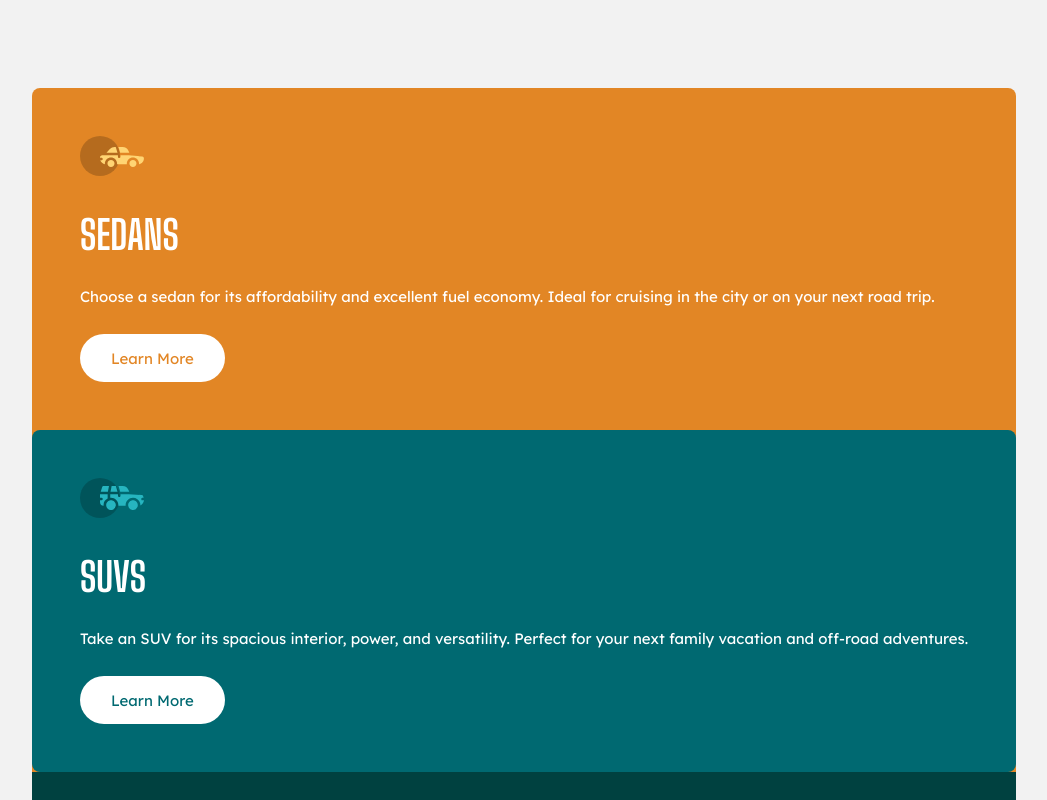
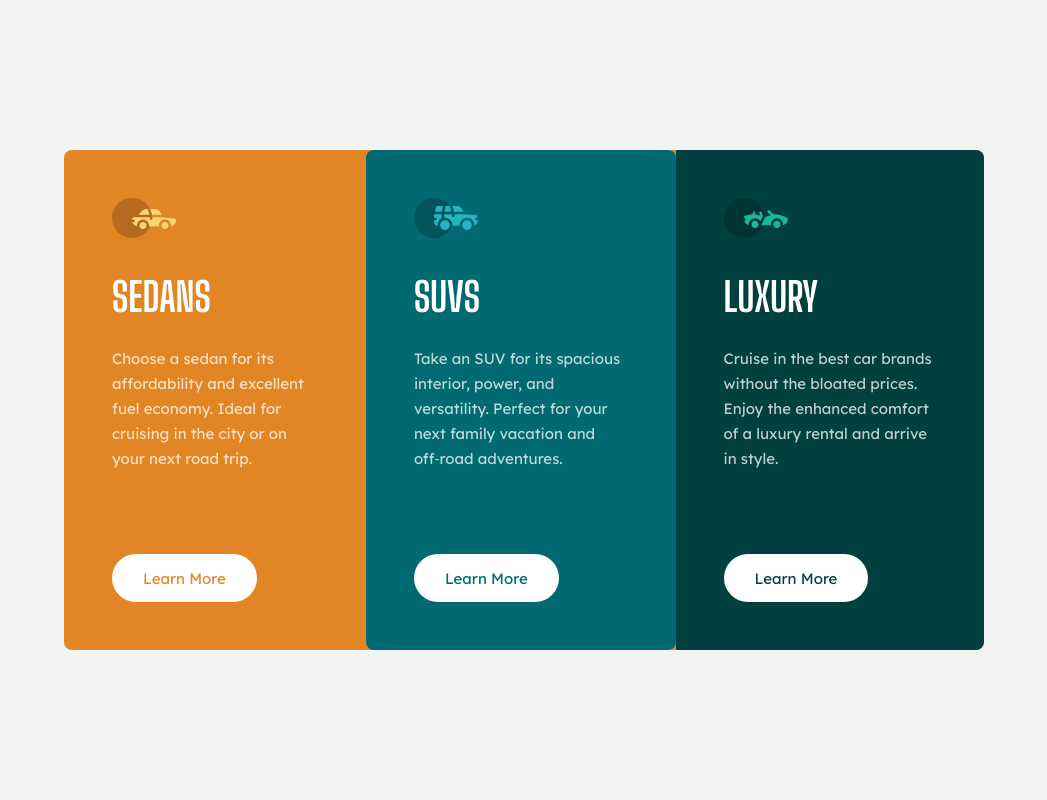
Before and after one commit to FocusCookie/fm-3-column-preview-card-component, a plain HTML site: page index.html in a window 1280 px wide. Shown: the top 800 px of the page, without its empty margins (116-1163 px from the left). Drawn offline with Linux system fonts and the light colour scheme.

Commit message:
Desktop view

```diff
--- a/css/style.css
+++ b/css/style.css
@@ -63,6 +63,8 @@ h1 {
 
 p {
   margin-bottom: 25px;
+  overflow-wrap: anywhere;
+  hyphens: none;
 }
 
 .btn {
@@ -103,3 +105,28 @@ p {
 .border-radius-all {
   border-radius: 8px;
 }
+
+.opactiy-75 {
+  mix-blend-mode: normal;
+  opacity: 0.75;
+}
+
+@media only screen and (min-width: 781px) {
+  card {
+    display: flex;
+    flex-direction: row;
+    min-height: 500px;
+    max-width: 920px;
+  }
+
+  section {
+    display: flex;
+    flex-direction: column;
+    align-items: flex-start;
+    min-width: 146px;
+  }
+
+  .btn {
+    margin-top: auto;
+  }
+}
--- a/index.html
+++ b/index.html
@@ -29,7 +29,7 @@
       <section>
         <img src="./images/icon-sedans.svg" alt="regular car icon" />
         <h1>Sedans</h1>
-        <p>
+        <p class="opactiy-75">
           Choose a sedan for its affordability and excellent fuel economy. Ideal
           for cruising in the city or on your next road trip.
         </p>
@@ -39,9 +39,9 @@
       <section class="bg-petrol border-radius-all">
         <img src="./images/icon-suvs.svg" alt="suv car icon" />
         <h1>SUVs</h1>
-        <p>
+        <p class="opactiy-75">
           Take an SUV for its spacious interior, power, and versatility. Perfect
-          for your next family vacation and off-road adventures.
+          for your next family vacation and off&#8209road adventures.
         </p>
         <button class="btn text-petrol">Learn More</button>
       </section>
@@ -49,7 +49,7 @@
       <section class="bg-darkgreen">
         <img src="./images/icon-luxury.svg" alt="luxury car icon" />
         <h1>Luxury</h1>
-        <p>
+        <p class="opactiy-75">
           Cruise in the best car brands without the bloated prices. Enjoy the
           enhanced comfort of a luxury rental and arrive in style.
         </p>
```
